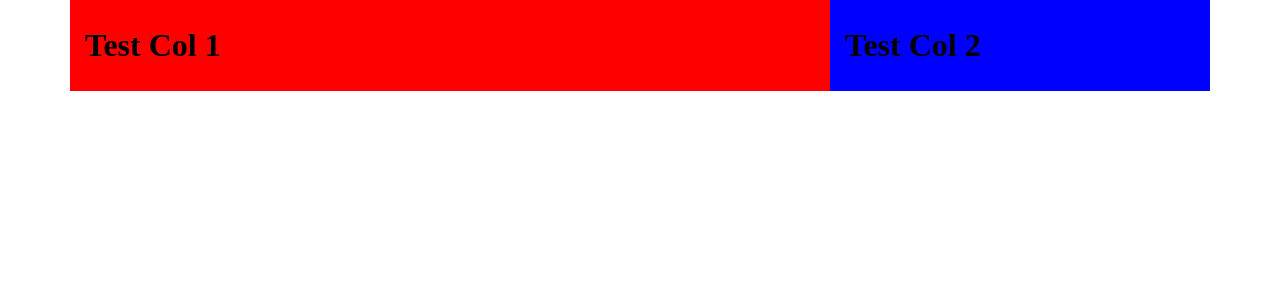
After one commit to DinukaJ/Doctor-Patient-Medical-Record-Keeping-System, a PHP site: page / in a window 1280 px wide. The commit adds this page. Shown: the top 300 px of the page. Run offline with PHP 8.4, Linux system fonts and the light colour scheme.

Commit message:
Test Index Page Added

```diff
--- a/css/main.css
+++ b/css/main.css
@@ -1,3 +1,9 @@
+*,
+::after,
+::before {
+    box-sizing: border-box;
+}
+
 body{
     margin: 0px;
     font-size: 1rem;
@@ -18,6 +24,7 @@ body{
     flex-wrap: wrap;
     margin-right: -15px;
     margin-left: -15px;
+    padding: 0px;
 }
 .col,
 .col-1,
--- /dev/null
+++ b/index.html
@@ -0,0 +1,17 @@
+<!DOCTYPE html>
+<html lang="en">
+<head>
+    <meta charset="UTF-8">
+    <meta name="viewport" content="width=device-width, initial-scale=1.0">
+    <link rel="stylesheet" href="css/main.css">
+    <title>Document</title>
+</head>
+<body>
+    <div class="container">
+        <div class="row">
+            <div class="col-8" style="background-color: red;"><h1>Test Col 1</h1></div>
+            <div class="col-4" style="background-color: blue;"><h1>Test Col 2</h1></div>
+        </div>
+    </div>
+</body>
+</html>
```
